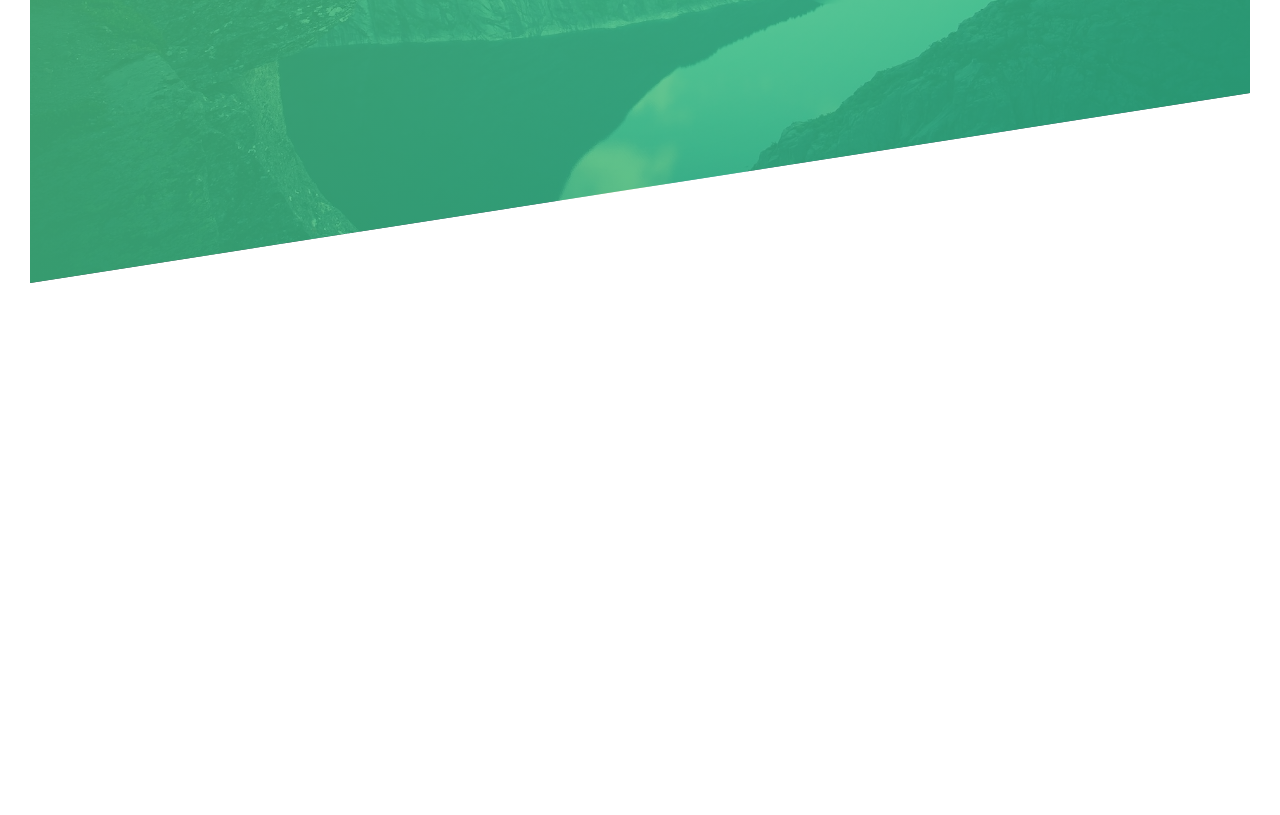
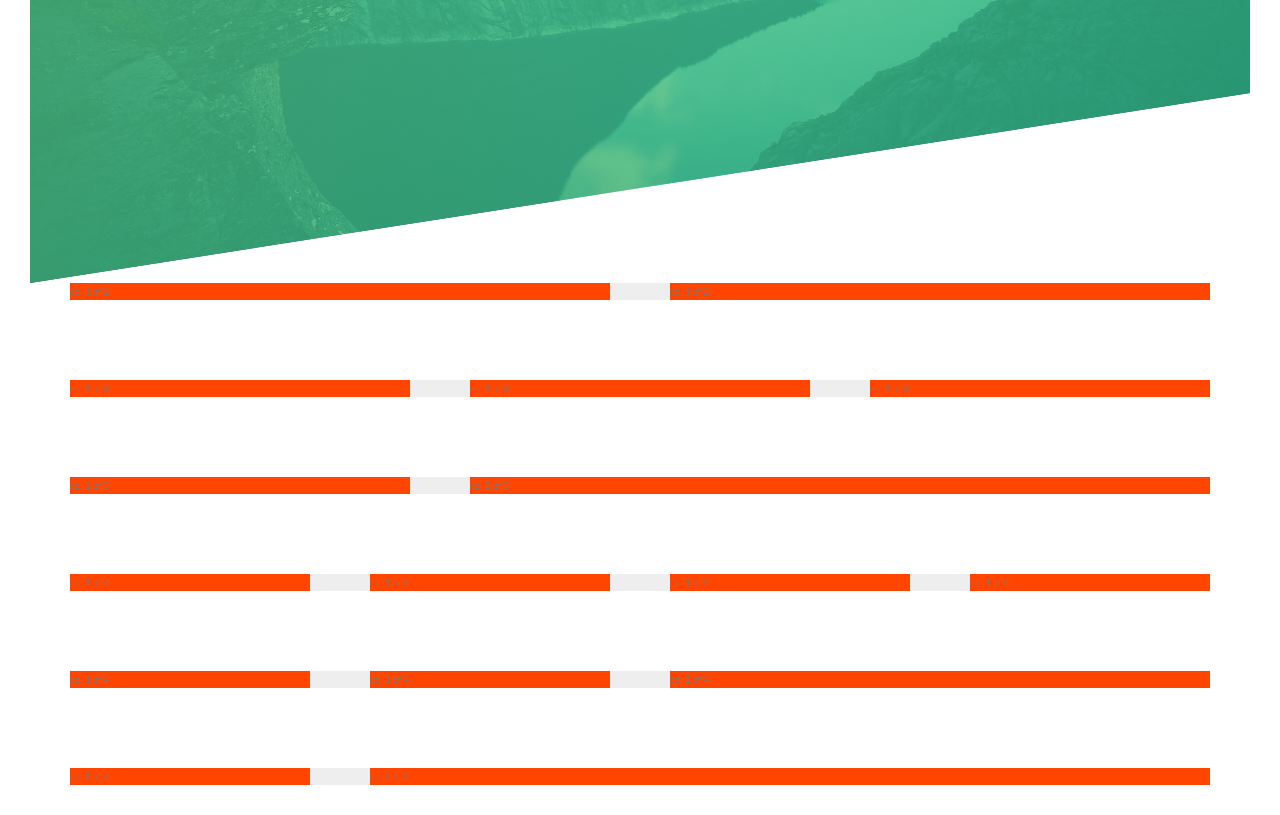
Before and after one commit to khaledDiZ/Natours-website, a website: page index.html in a window 1280 px wide. Shown: the part 507-1322 px from the top of the page. Before the commit the page ends 820 px from the top, so only its background shows below. Drawn offline with Linux system fonts and the light colour scheme.

Commit message:
custom css grid is ready to use :100:

```diff
--- a/index.html
+++ b/index.html
@@ -1,15 +1,17 @@
 <!DOCTYPE html>
 <html lang="en">
+  <head>
+    <meta charset="UTF-8" />
+    <meta name="viewport" content="width=device-width, initial-scale=1.0" />
 
-<head>
-    <meta charset="UTF-8">
-    <meta name="viewport" content="width=device-width, initial-scale=1.0">
+    <link
+      href="https://fonts.googleapis.com/css?family=Lato:100,300,400,700,900"
+      rel="stylesheet"
+    />
 
-    <link href="https://fonts.googleapis.com/css?family=Lato:100,300,400,700,900" rel="stylesheet">
-
-    <link rel="stylesheet" href="css/icon-font.css">
-    <link rel="stylesheet" href="css/style.css">
-    <link rel="shortcut icon" type="image/png" href="img/favicon.png">
+    <link rel="stylesheet" href="css/icon-font.css" />
+    <link rel="stylesheet" href="css/style.css" />
+    <link rel="shortcut icon" type="image/png" href="img/favicon.png" />
 
     <title>Natours || Exciting tours for adventurous people</title>
   </head>
@@ -18,7 +20,7 @@
     <!-- the Header -->
     <header class="header">
       <div class="header__logo-box">
-            <img src="img/logo-white.png" alt="Logo" class="header__logo">
+        <img src="img/logo-white.png" alt="Logo" class="header__logo" />
       </div>
       <div class="header__text-box">
         <h1 class="heading-primary">
@@ -28,6 +30,37 @@
         <a href="#" class="btn btn--white btn--animated">Discover our tours</a>
       </div>
     </header>
+
+    <!-- testing section -->
+    <section class="grid-test">
+      <div class="row">
+        <div class="col-1-of-2">col 1 of 2</div>
+        <div class="col-1-of-2">col 1 of 2</div>
+      </div>
+      <div class="row">
+        <div class="col-1-of-3">col 1 of 3</div>
+        <div class="col-1-of-3">col 1 of 3</div>
+        <div class="col-1-of-3">col 1 of 3</div>
+      </div>
+      <div class="row">
+        <div class="col-1-of-3">col 1 of 3</div>
+        <div class="col-2-of-3">col 2 of 3</div>
+      </div>
+      <div class="row">
+        <div class="col-1-of-4">col 1 of 4</div>
+        <div class="col-1-of-4">col 1 of 4</div>
+        <div class="col-1-of-4">col 1 of 4</div>
+        <div class="col-1-of-4">col 1 of 4</div>
+      </div>
+      <div class="row">
+        <div class="col-1-of-4">col 1 of 4</div>
+        <div class="col-1-of-4">col 1 of 4</div>
+        <div class="col-2-of-4">col 2 of 4</div>
+      </div>
+      <div class="row">
+        <div class="col-1-of-4">col 1 of 4</div>
+        <div class="col-3-of-4">col 3 of 4</div>
+      </div>
+    </section>
   </body>
-
 </html>
--- a/sass/abstracts/_mixins.scss
+++ b/sass/abstracts/_mixins.scss
@@ -0,0 +1,7 @@
+@mixin clearfix {
+  &::after {
+    content: "";
+    display: table;
+    clear: both;
+  }
+}
--- a/sass/abstracts/_variables.scss
+++ b/sass/abstracts/_variables.scss
@@ -1,6 +1,12 @@
+//colors
 $color-primary: #7ed56f;
 $color-primary-light: #55c57a;
 $color-primary-dark: #28b485;
 $color-grey-dark: #777;
 $color-white: #fff;
 $color-black: #000;
+
+//grid
+$grid-width: 114rem;
+$gutter-vertical: 8rem;
+$gutter-horizontel: 6rem;
--- /dev/null
+++ b/sass/layout/_grid.scss
@@ -0,0 +1,50 @@
+.row {
+  max-width: $grid-width;
+  background-color: #eee;
+  margin: 0 auto;
+
+  &:not(:last-child) {
+    margin-bottom: $gutter-vertical;
+  }
+
+  @include clearfix;
+
+  //means every class starts with "col-"
+  [class^="col-"] {
+    background-color: orangered;
+    float: left;
+    &:not(:last-child) {
+      margin-right: $gutter-horizontel;
+    }
+  }
+
+  .col-1-of-2 {
+    width: calc((100% - #{$gutter-horizontel}) / 2);
+  }
+
+  .col-1-of-3 {
+    width: calc((100% - 2 * #{$gutter-horizontel}) / 3);
+  }
+
+  .col-2-of-3 {
+    width: calc(
+      2 * ((100% - 2 * #{$gutter-horizontel}) / 3) + #{$gutter-horizontel}
+    );
+  }
+
+  .col-1-of-4 {
+    width: calc((100% - 3 * #{$gutter-horizontel}) / 4);
+  }
+
+  .col-2-of-4 {
+    width: calc(
+      2 * ((100% - 3 * #{$gutter-horizontel}) / 4) + #{$gutter-horizontel}
+    );
+  }
+
+  .col-3-of-4 {
+    width: calc(
+      3 * ((100% - 3 * #{$gutter-horizontel}) / 4) + 2 * (#{$gutter-horizontel})
+    );
+  }
+}
--- a/sass/main.scss
+++ b/sass/main.scss
@@ -9,6 +9,7 @@
 
 @import "./components/button";
 
+@import "./layout/grid";
 @import "./layout/header";
 
 @import "./pages/home.scss";
```
Also changed, not shown: css/style.css. Lines whose indentation alone changed are shown as unchanged.
